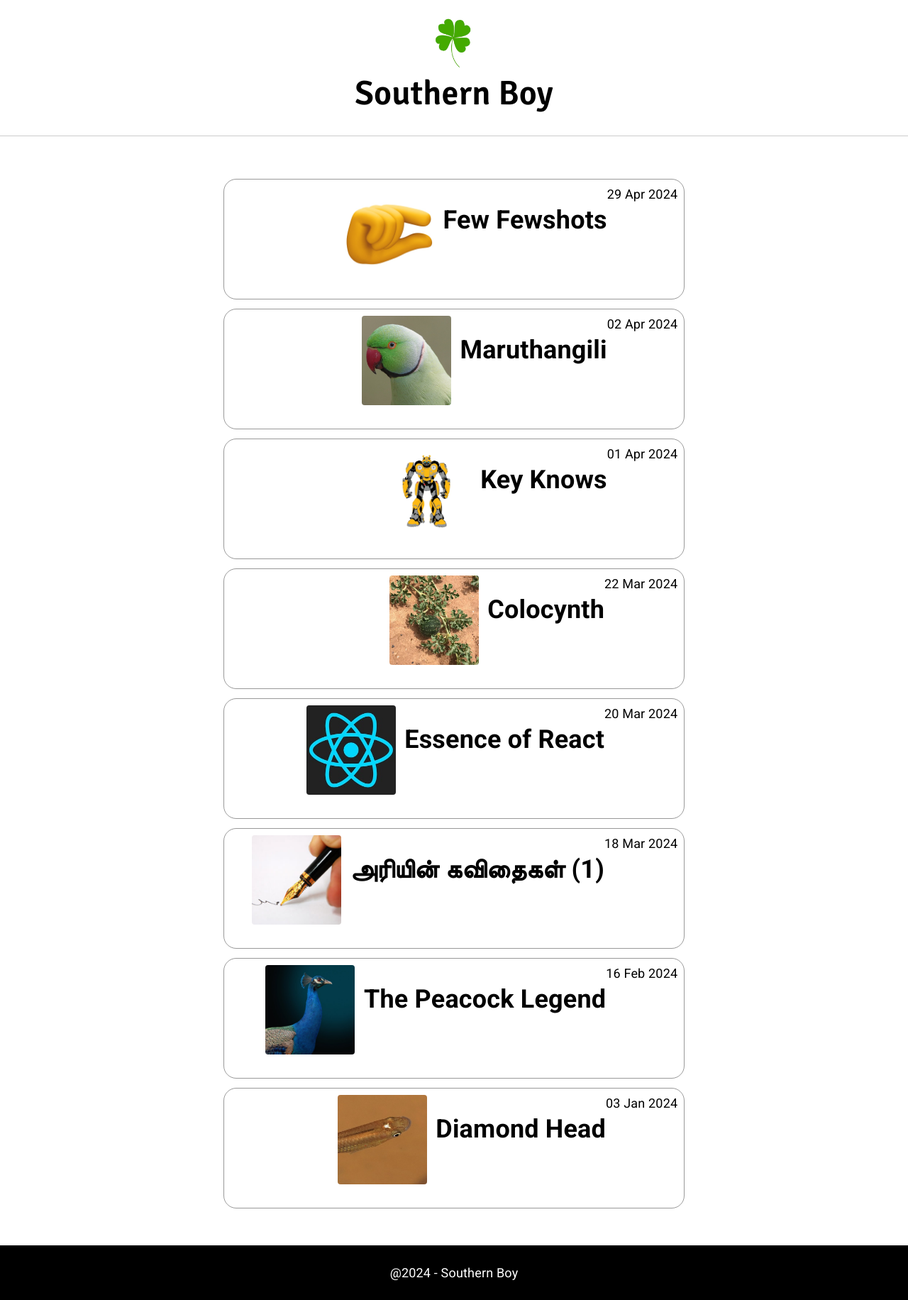
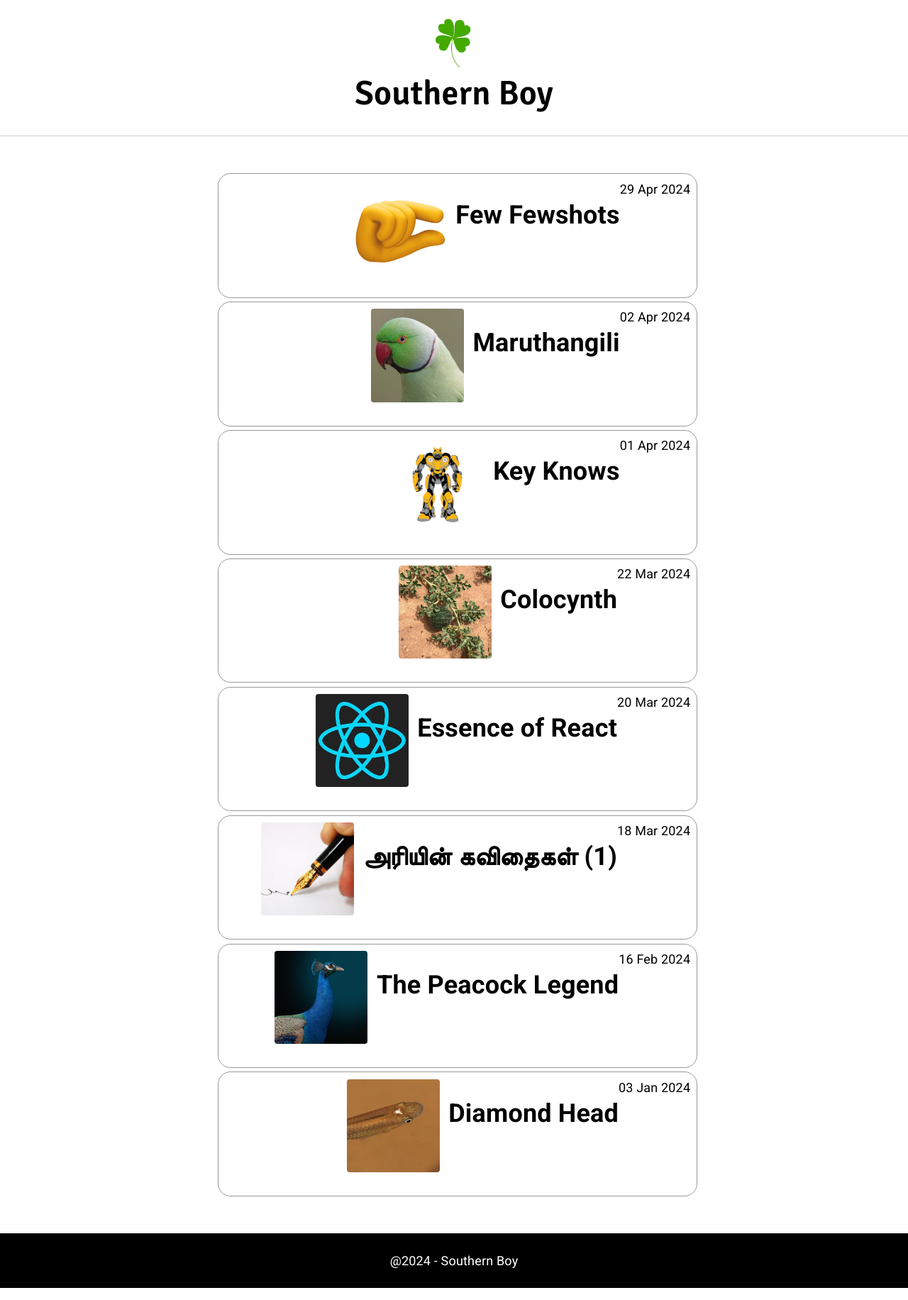
Before and after one commit to arihara-sudhan/blog, a Jekyll site: the page built from index.html, in a window 1280 px wide. Shown: the whole page at 71% size. Built offline with Jekyll 4.4.1, drawn with Linux system fonts in a browser that asks for light colours; the list of posts is cut into pages by our own code.

Commit message:
Update index.html

```diff
--- a/index.html
+++ b/index.html
@@ -6,16 +6,13 @@
 <ul id="posts"">
 
 	{% for post in paginator.posts %}
-	  <li class="post" style="margin: 0.7rem">
-		<a  href="{% if site.baseurl == '/' %}{{ post.url }}{% else %}{{ post.url | prepend: site.baseurl }}{% endif %}" style="width: 100%;">
-			<div style="display: flex; justify-content: space-between; width: 100%;" class="thumbnail">
+			<div style="margin: 0.3rem; display: flex; justify-content: space-between; width: 100%;" class="thumbnail post">
 				<img src="./img/covers/{{post.title}}.jpg" alt="cover" style="width: 20%; margin-right: 0.7rem">
-				<h2>{{ post.title }}</h2>
+				<a  href="{% if site.baseurl == '/' %}{{ post.url }}{% else %}{{ post.url | prepend: site.baseurl }}{% endif %}">
+					<h2>{{ post.title }}</h2>
+				</a>
 				<p style="font-weight: normal;">{{ post.date | date_to_string }}</p>
 			</div>
-		</a>
-	  </li>
-
     {% endfor %}
 
 </ul>
```
